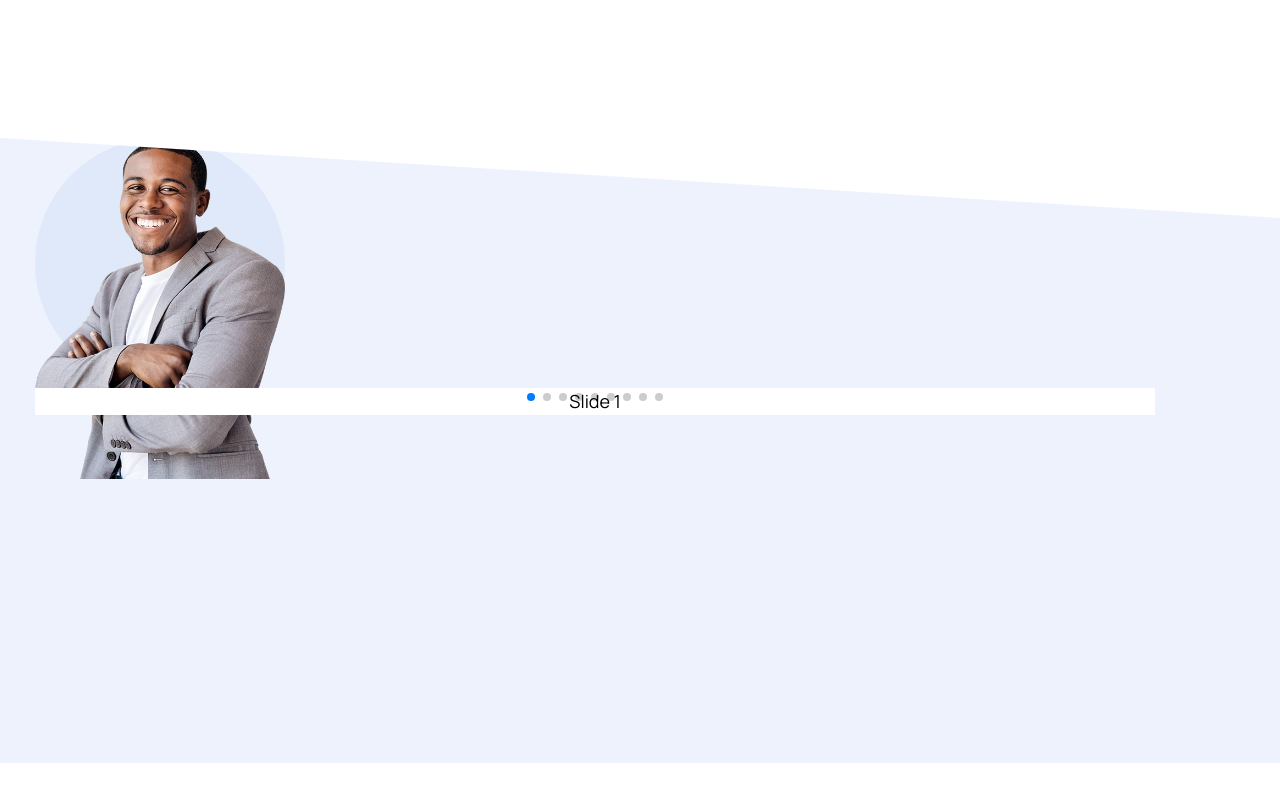
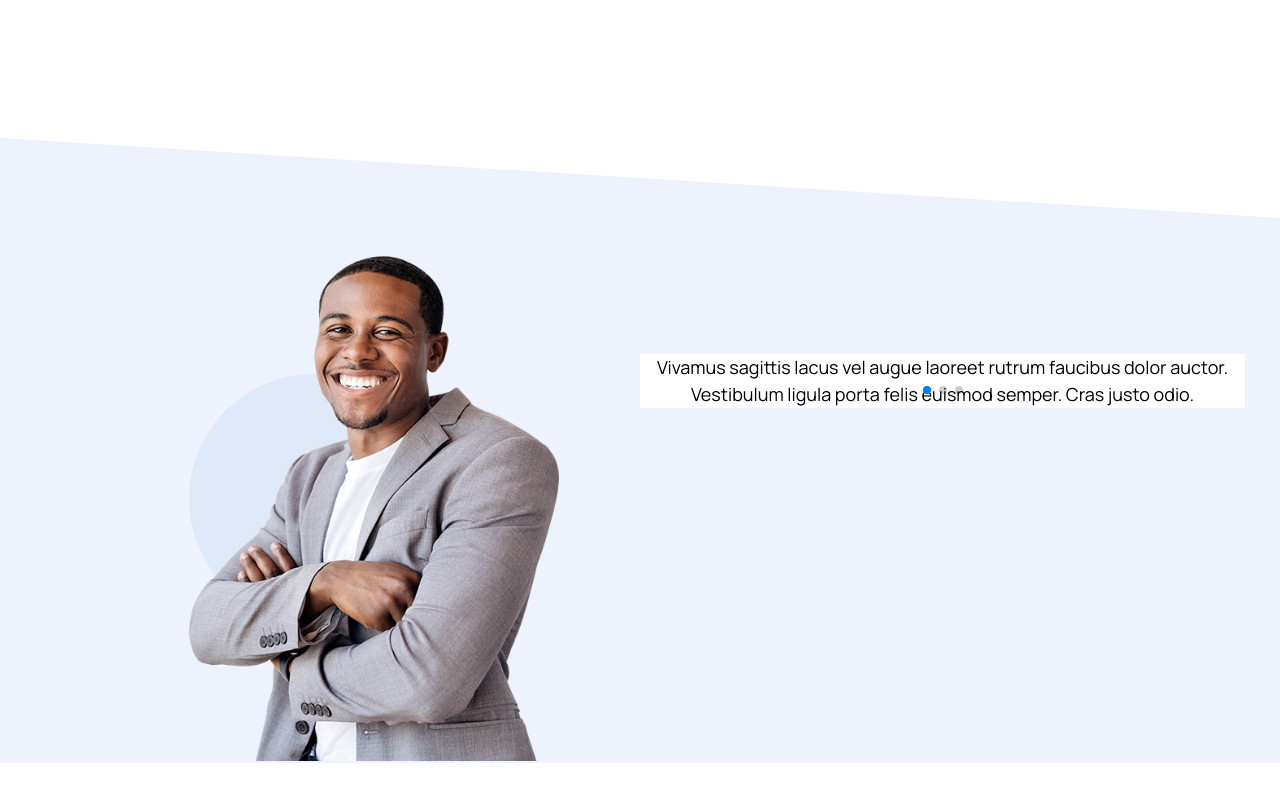
Before and after one commit to smshaown/multipurpose-project, a React (Vite) app: page /about1 in a window 1280 px wide. Shown: the part 2620-3422 px from the top of the page. Built offline with nearby package versions, Linux system fonts and the light colour scheme.

Commit message:
start the project

```diff
--- a/src/SameSection/Accordion/Accordion.jsx
+++ b/src/SameSection/Accordion/Accordion.jsx
@@ -12,15 +12,15 @@ const Accordion = () => {
   const items = [
     {
       title: 'Accordion Item 1',
-      content: 'Content for Accordion Item 1'
+      content: 'Content for Accordion Item 1 Lorem, ipsum dolor sit amet consectetur adipisicing elit. Unde ipsum asperiores aliquam exercitationem minima error sunt sequi molestiae autem, praesentium consequatur dignissimos, molestias delectus neque cum rem hic illo dolores, accusamus assumenda animi. Esse dolore sed dolorem! Veritatis dolor, sunt, hic dolorum cupiditate ipsam eligendi voluptatum, labore quisquam voluptatibus aspernatur! '
     },
     {
       title: 'Accordion Item 2',
-      content: 'Content for Accordion Item 2'
+      content: 'Content for Accordion Item Lorem, ipsum dolor sit amet consectetur adipisicing elit. Unde ipsum asperiores aliquam exercitationem minima error sunt sequi molestiae autem, praesentium consequatur dignissimos, molestias delectus neque cum rem hic illo dolores, accusamus assumenda animi. Esse dolore sed dolorem! Veritatis dolor, sunt, hic dolorum cupiditate ipsam eligendi voluptatum, labore quisquam voluptatibus aspernatur! 2'
     },
     {
       title: 'Accordion Item 3',
-      content: 'Content for Accordion Item 3'
+      content: 'Content for Accordion Item 3 Lorem, ipsum dolor sit amet consectetur adipisicing elit. Unde ipsum asperiores aliquam exercitationem minima error sunt sequi molestiae autem, praesentium consequatur dignissimos, molestias delectus neque cum rem hic illo dolores, accusamus assumenda animi. Esse dolore sed dolorem! Veritatis dolor, sunt, hic dolorum cupiditate ipsam eligendi voluptatum, labore quisquam voluptatibus aspernatur!'
     },
   ];
 
@@ -29,15 +29,15 @@ const Accordion = () => {
       {items.map((item, index) => (
         <div key={index} className="mb-2">
           <div
-            className="flex justify-between items-center border p-2 cursor-pointer"
+            className="flex transform duration-300 ease-in-out justify-between items-center border p-2 cursor-pointer"
             onClick={() => handleToggle(index)}
           >
             <div>{item.title}</div>
-            <div className={`rotate-icon ${activeIndex === index ? 'active' : ''}`}>
+            <div className={`rotate-icon transform duration-1000 ease-in-out ${activeIndex === index ? 'active' : ''}`}>
               {activeIndex === index ? <FaMinus /> : <FaPlus />}
             </div>
           </div>
-          <div className={`accordion-content ${activeIndex === index ? 'open' : ''}`}>
+          <div className={`accordion-content transform-all duration-500 ease-in-out ${activeIndex === index ? 'open' : ''}`}>
             {item.content}
           </div>
         </div>
--- a/src/SameSection/TestimonialSideSlider/TestimonialSideSlider.jsx
+++ b/src/SameSection/TestimonialSideSlider/TestimonialSideSlider.jsx
@@ -1,30 +1,48 @@
-import React, { useRef, useState } from 'react';
+import React, { useRef, useState } from "react";
 // Import Swiper React components
-import { Swiper, SwiperSlide } from 'swiper/react';
+import { Swiper, SwiperSlide } from "swiper/react";
 
 // Import Swiper styles
-import 'swiper/css';
-import 'swiper/css/pagination';
+import "swiper/css";
+import "swiper/css/pagination";
 
-import './styles.css';
+import "./styles.css";
 
 // import required modules
-import { Pagination } from 'swiper/modules';
+import { Pagination } from "swiper/modules";
 
 export const TestimonialSideSlider = () => {
   return (
-    <>
+    <div>
       <Swiper pagination={true} modules={[Pagination]} className="mySwiper">
-        <SwiperSlide>Slide 1</SwiperSlide>
-        <SwiperSlide>Slide 2</SwiperSlide>
-        <SwiperSlide>Slide 3</SwiperSlide>
-        <SwiperSlide>Slide 4</SwiperSlide>
-        <SwiperSlide>Slide 5</SwiperSlide>
-        <SwiperSlide>Slide 6</SwiperSlide>
-        <SwiperSlide>Slide 7</SwiperSlide>
-        <SwiperSlide>Slide 8</SwiperSlide>
-        <SwiperSlide>Slide 9</SwiperSlide>
+        <SwiperSlide>
+          <div>
+            <p>
+              Vivamus sagittis lacus vel augue laoreet rutrum faucibus dolor
+              auctor. Vestibulum ligula porta felis euismod semper. Cras justo
+              odio.
+            </p>
+          </div>
+        </SwiperSlide>
+        <SwiperSlide>
+          <div>
+            <p>
+              Vivamus sagittis lacus vel augue laoreet rutrum faucibus dolor
+              auctor. Vestibulum ligula porta felis euismod semper. Cras justo
+              odio.
+            </p>
+          </div>
+        </SwiperSlide>
+        <SwiperSlide>
+          <div>
+            <p>
+              Vivamus sagittis lacus vel augue laoreet rutrum faucibus dolor
+              auctor. Vestibulum ligula porta felis euismod semper. Cras justo
+              odio.
+            </p>
+          </div>{" "}
+        </SwiperSlide>
       </Swiper>
-    </>
-  )
-}
+    </div>
+  );
+};
--- a/src/components/PagesSection/About/About1/TestimonialSlider.jsx
+++ b/src/components/PagesSection/About/About1/TestimonialSlider.jsx
@@ -1,24 +1,22 @@
+
 import React from 'react'
-import img1 from '../../../../assets/images/Pages/About/About1/co1.png';
-import { TestimonialSideSlider } from '../../../../SameSection/testimonialSideSlider/TestimonialSideSlider';
+import { TestimonialSideSlider } from '../../../../SameSection/TestimonialSideSlider/TestimonialSideSlider'
+import img from '../../../../assets/images/Pages/About/About1/co1.png'
 
 export const TestimonialSlider = () => {
   return (
-    <div className='bg-[#EDF2FC] h-[625px] mt-40 mb-40' style={{clipPath: 'polygon(0 0, 100% 80px, 100% 100%, 0 100%)'}} >
-        <div className='myContainer'>
-         <div className='w-[1120px]'>
-             {/* left side img  */}
-                <div >
-                   <div className='w-[250px] h-[250px] rounded-full bg-[#e0e9fa]'>
-                     <img src={img1} alt="" />
-                   </div>
+    <div  className='bg-[#EDF2FC] h-[625px] mt-40 mb-40' style={{clipPath: 'polygon(0 0, 100% 80px, 100% 100%, 0 100%)'}}>
+        <div className='myContainer '>
+        <div className='flex gap-12 justify-center items-center'>
+                <div className='w-1/2 flex flex-col justify-center items-center mt-[120px]'>
+                    <div className='w-[250px] h-[250px] rounded-full bg-[#e0e9fa] relative mt-[7.25rem]'>
+                      <div className='w-[370px] h-[505px] absolute mt-[-118px]'><img className='w-full h-full' src={img} alt="" /></div>
+                    </div>
                 </div>
-
-                {/* Right side text TestimonialSideSlider  */}
-                <div>
-                    <TestimonialSideSlider />
+                <div className='w-1/2'>
+                  <TestimonialSideSlider />
                 </div>
-            </div>
+              </div>
         </div>
     </div>
   )
```
